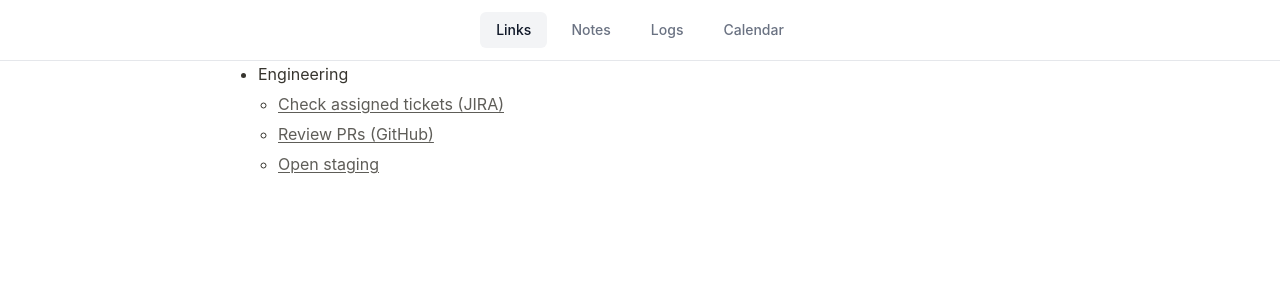
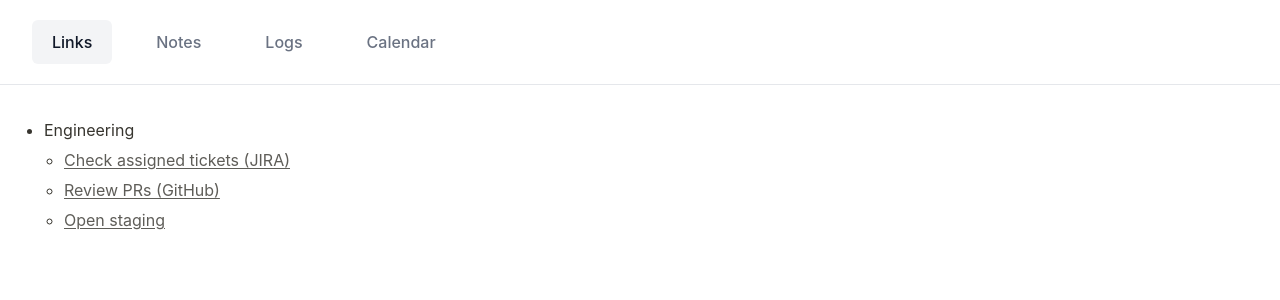
Before and after one commit to karangoel59-dev/karangoel59-dev, a SvelteKit app: page /links in a window 1280 px wide. Shown: the top 300 px of the page. Built offline with nearby package versions, Linux system fonts and the light colour scheme.

Commit message:
reduce paddings

```diff
--- a/src/lib/components/CalendarSection.svelte
+++ b/src/lib/components/CalendarSection.svelte
@@ -106,7 +106,7 @@
 </div>
 
 {#if currentView === 'gantt'}
-	<div class="h-[500px]">
+	<div class="h-[calc(100vh-180px)] min-h-[500px]">
 		<Willow>
 			<Gantt tasks={ganttData.tasks} links={ganttData.links} />
 		</Willow>
--- a/src/lib/components/TimelineView.svelte
+++ b/src/lib/components/TimelineView.svelte
@@ -84,7 +84,7 @@
 			timeGridWeek: 'Week',
 			listWeek: 'List'
 		},
-		height: '500px'
+		height: 'calc(100vh - 180px)'
 	});
 
 	$effect(() => {
@@ -92,7 +92,7 @@
 	});
 </script>
 
-<div class="calendar-wrapper min-h-[500px]">
+<div class="calendar-wrapper min-h-[500px] h-[calc(100vh-180px)]">
 	{#if mounted}
 		<Calendar plugins={[DayGrid, TimeGrid, List]} {options} />
 	{/if}
--- a/src/routes/(dashboard)/+layout.svelte
+++ b/src/routes/(dashboard)/+layout.svelte
@@ -13,12 +13,12 @@
 
 <div class="min-h-screen bg-white font-sans text-[#37352f]">
 	<!-- Sticky Top Navbar -->
-	<nav class="sticky top-0 z-50 flex items-center justify-center bg-white/80 px-6 py-3 backdrop-blur-md border-b border-gray-200">
-		<div class="flex space-x-2">
+	<nav class="sticky top-0 z-50 flex items-center justify-center bg-white/80 px-8 py-5 backdrop-blur-md border-b border-gray-200">
+		<div class="flex space-x-6 w-full max-w-[1400px] justify-center sm:justify-start">
 			{#each navItems as item}
 				<a
 					href={item.path}
-					class="rounded-md px-4 py-2 text-sm font-medium transition-colors { $page.url.pathname.startsWith(item.path) ? 'bg-gray-100 text-gray-900' : 'text-gray-500 hover:bg-gray-50 hover:text-gray-900' }"
+					class="rounded-md px-5 py-2.5 text-base font-medium transition-colors { $page.url.pathname.startsWith(item.path) ? 'bg-gray-100 text-gray-900' : 'text-gray-500 hover:bg-gray-50 hover:text-gray-900' }"
 				>
 					{item.name}
 				</a>
@@ -28,7 +28,7 @@
 
 
 
-	<main class="mx-auto max-w-[900px] px-12 pb-24">
+	<main class="mx-auto w-full max-w-[1400px] px-6 pb-24 pt-8">
 		<!-- Page Content -->
 		<div class="space-y-4 text-base leading-relaxed">
 			{@render children()}
```
